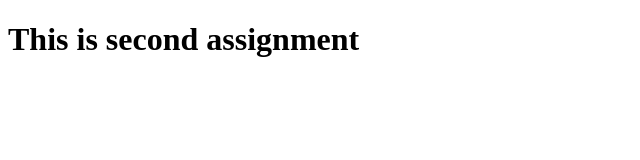
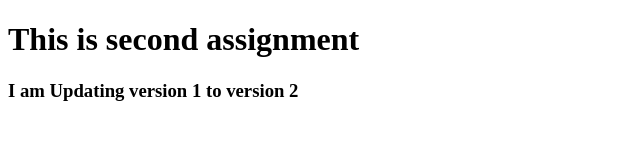
Before and after one commit to ydvRam/quest1, a plain HTML site: page index.html in a window 1280 px wide. Shown: the whole page, without its empty margins (0-640 px from the left). Drawn offline with Linux system fonts and the light colour scheme.

Commit message:
create heading2

```diff
--- a/index.html
+++ b/index.html
@@ -7,5 +7,6 @@
 </head>
 <body>
   <h1>This is second assignment</h1>
+  <h3>I am Updating version 1 to version 2</h3>
 </body>
 </html>
```
